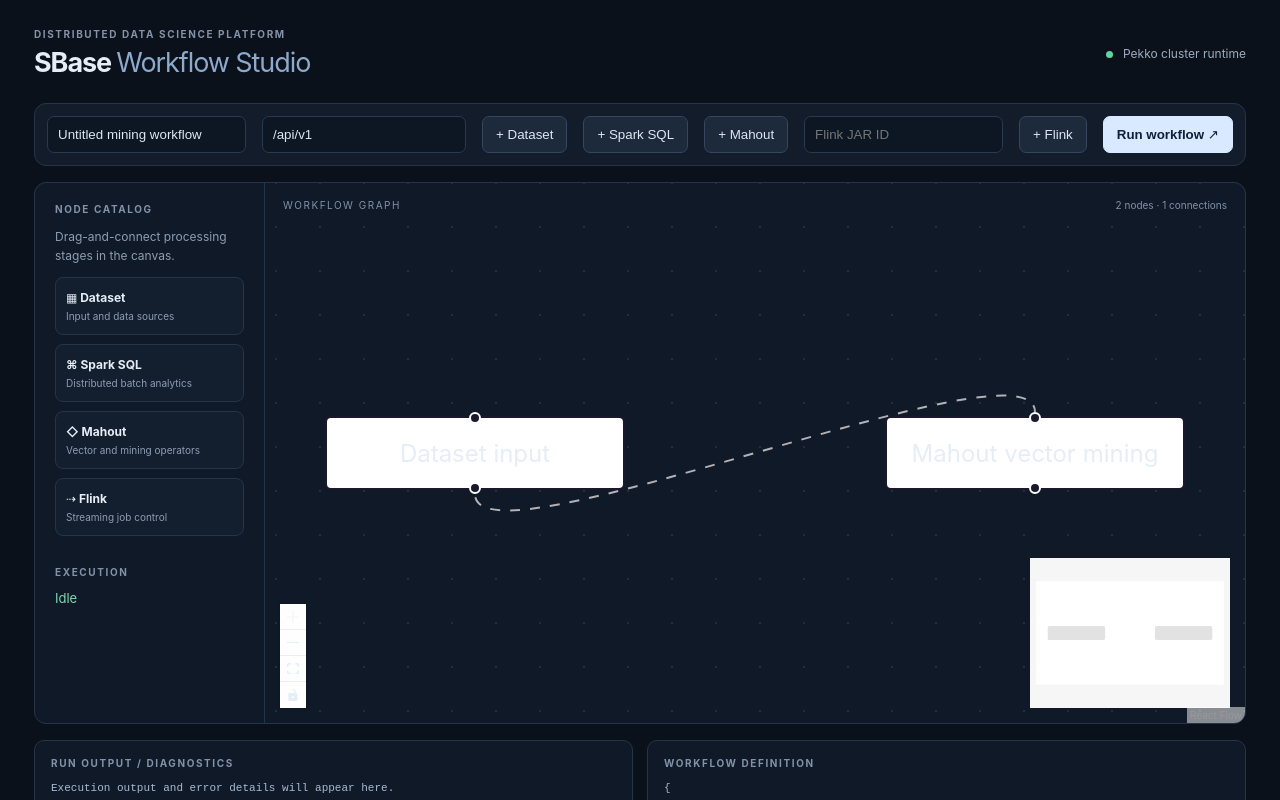
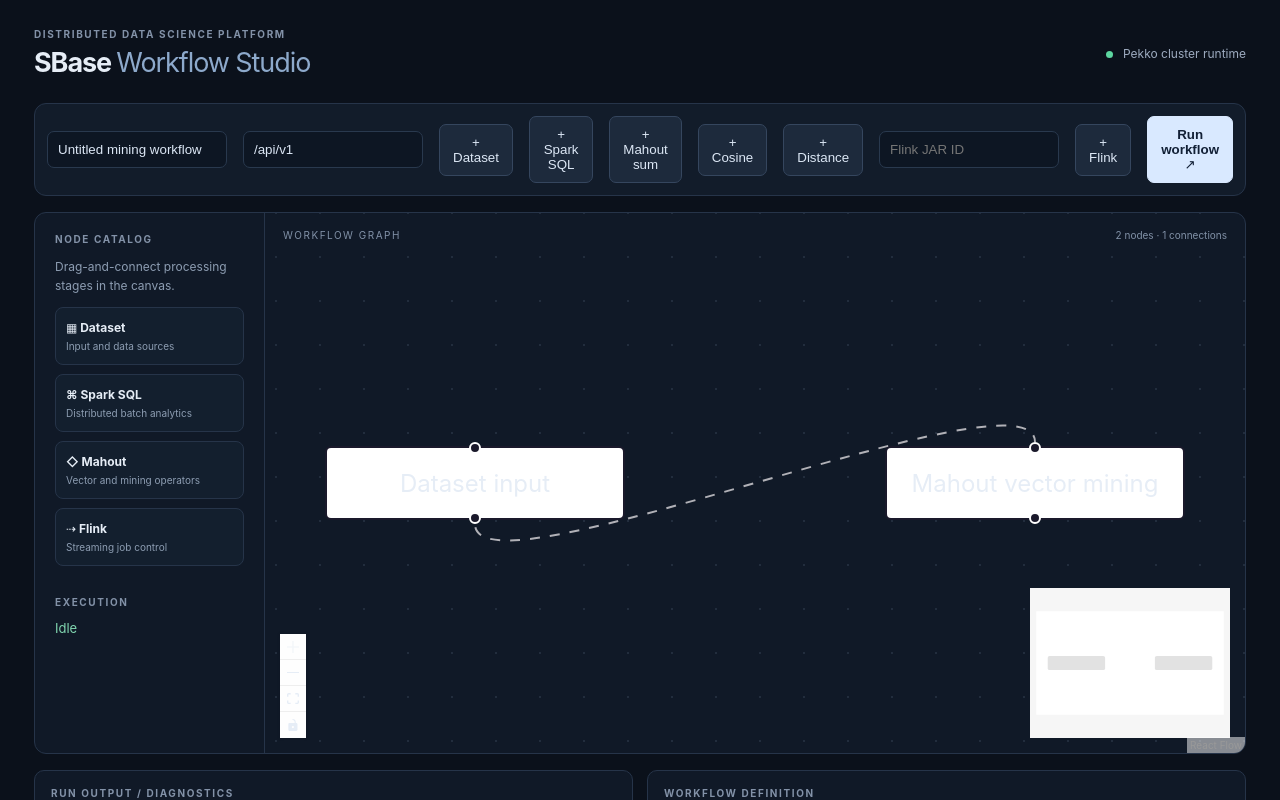
Before and after one commit to selimrepo/sbase, a React (Vite) app in the folder web/: page / in a window 1280 px wide. Shown: the top 800 px of the page. Built offline with nearby package versions, Linux system fonts and the light colour scheme.

Commit message:
Expose Mahout similarity and distance operators in Workflow Studio

```diff
--- a/web/src/App.jsx
+++ b/web/src/App.jsx
@@ -57,7 +57,9 @@ export default function App() {
       <input aria-label="API endpoint" value={apiBase} onChange={(e) => setApiBase(e.target.value)} />
       <button onClick={() => addNode("dataset-values", "Dataset values", { values: [1, 2, 3] })}>+ Dataset</button>
       <button onClick={() => addNode("spark-sql", "Spark SQL", { query: "SELECT 1 AS value" })}>+ Spark SQL</button>
-      <button onClick={() => addNode("mahout-vector-sum", "Mahout mining", { values: [1, 2, 3] })}>+ Mahout</button>
+      <button onClick={() => addNode("mahout-vector-sum", "Mahout vector sum", { values: [1, 2, 3] })}>+ Mahout sum</button>
+      <button onClick={() => addNode("mahout-cosine-similarity", "Cosine similarity", { left: [1, 0], right: [1, 1] })}>+ Cosine</button>
+      <button onClick={() => addNode("mahout-euclidean-distance", "Euclidean distance", { left: [0, 0], right: [3, 4] })}>+ Distance</button>
       <input aria-label="Flink uploaded JAR ID" placeholder="Flink JAR ID" value={flinkJarId} onChange={(e) => setFlinkJarId(e.target.value)} />
       <button onClick={() => addNode("flink-submit", "Flink stream job", { jarId: flinkJarId, parallelism: 1 })} disabled={!flinkJarId.trim()}>+ Flink</button>
       <button className="primary" onClick={runWorkflow}>Run workflow ↗</button>
```
